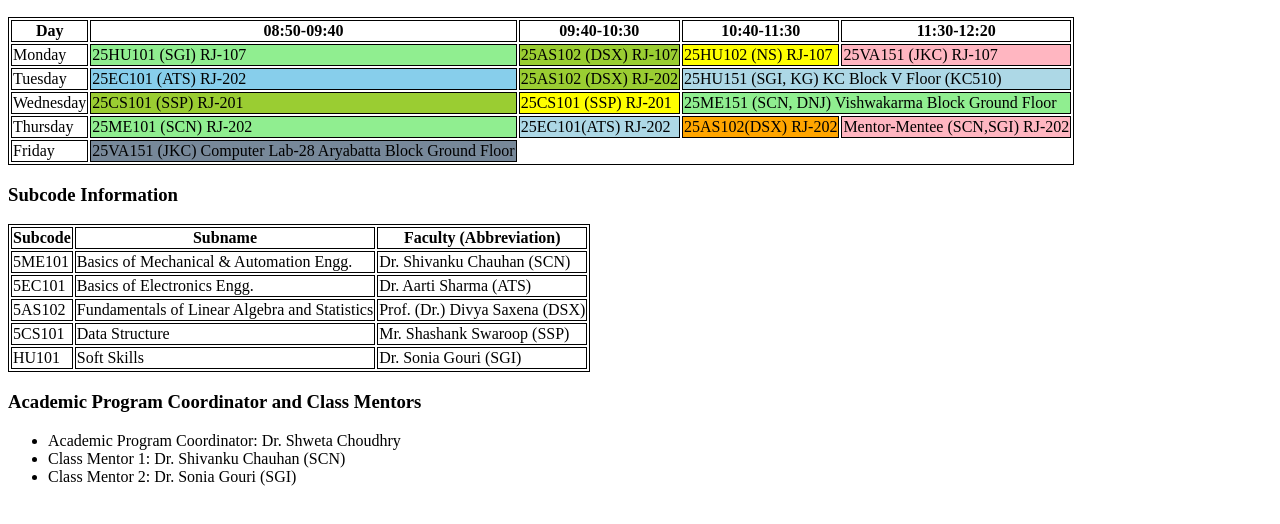
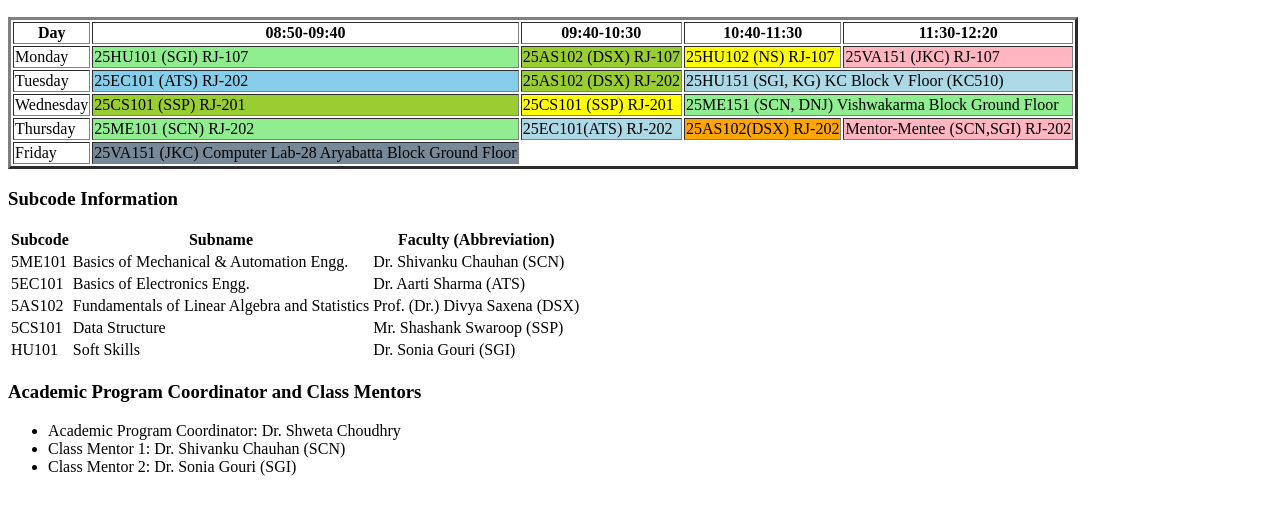
Before and after one commit to Ansh1221580288/html-aiml1, a plain HTML site: page new/classtimetable.html in a window 1280 px wide. Shown: the part 50-574 px from the top of the page. Drawn offline with Linux system fonts and the light colour scheme.

Commit message:
class time table

```diff
--- a/new/classtimetable.html
+++ b/new/classtimetable.html
@@ -4,17 +4,12 @@
     <meta charset="UTF-8">
     <meta name="viewport" content="width=device-width, initial-scale=1.0">
     <title>Class Schedule</title>
-    <style>
-        table,
-        th,
-        td {border : 1px solid  black }
-    </style>
-
 </head>
 <body>
 <h2>Class Schedule</h2>
 
-<table>
+<table border="3">
+
     <tr>
         <th>Day</th>
         <th>08:50-09:40</th>
```
